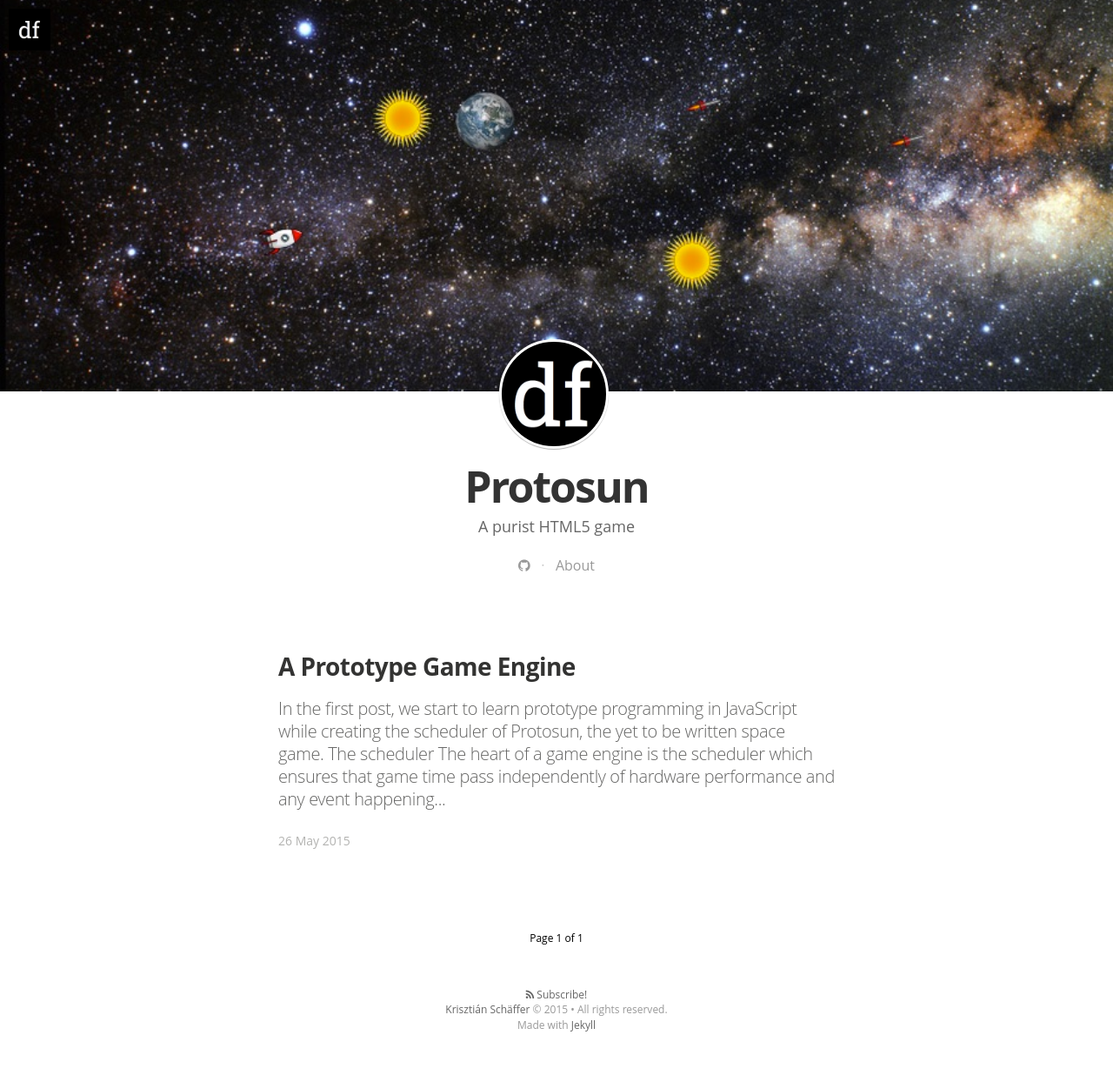
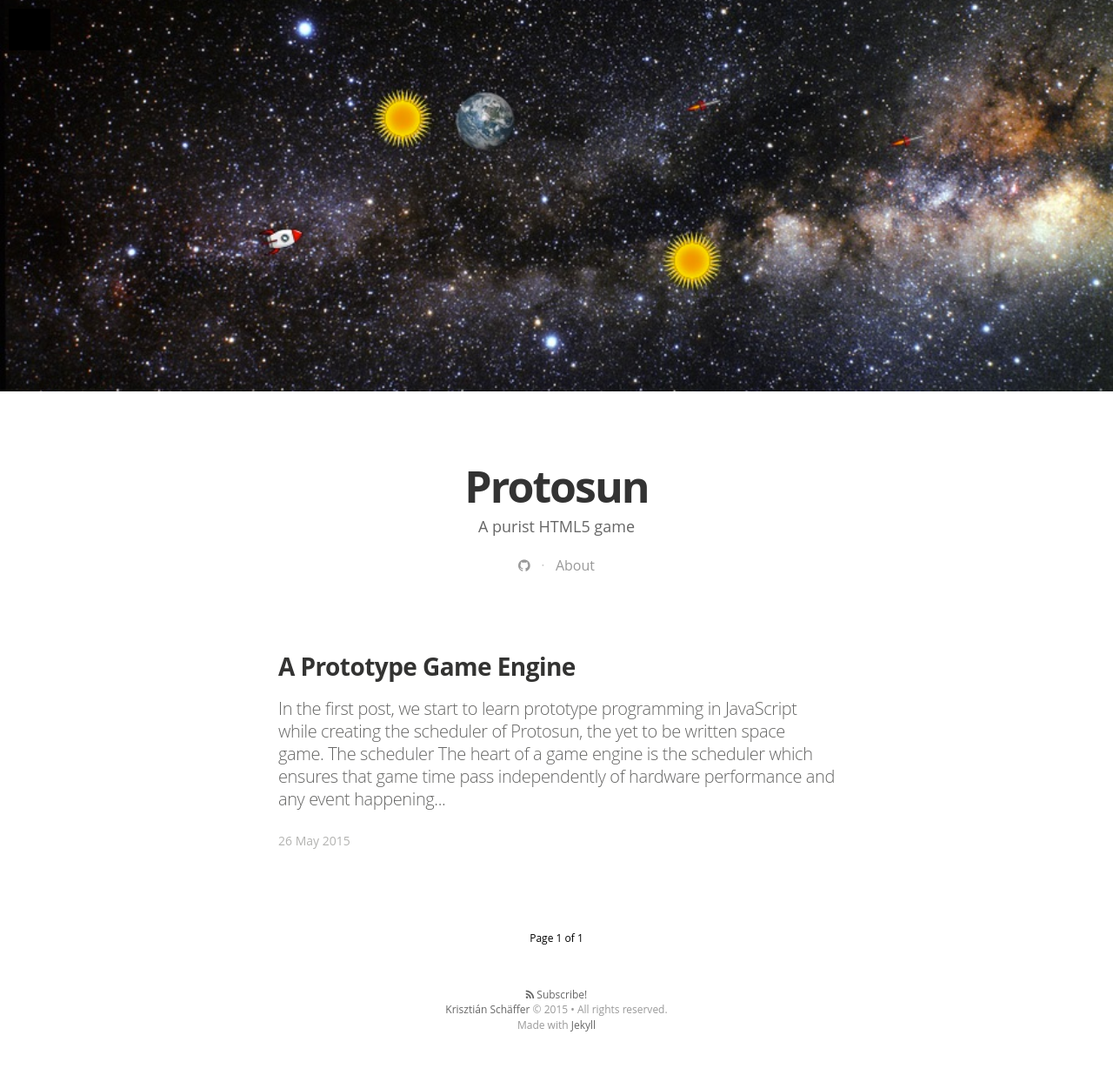
Before and after one commit to tisztamo/protosun, a Jekyll site: the page built from index.html, in a window 1280 px wide. Shown: the whole page at 87% size. Built offline with Jekyll 4.4.1, drawn with Linux system fonts in a browser that asks for light colours; nearby versions of some CDN libraries; some web fonts are replaced; Markdown is read by kramdown in place of the engine named in the settings; the list of posts is cut into pages by our own code.

Commit message:
site mods

```diff
--- a/_config.yml
+++ b/_config.yml
@@ -11,7 +11,7 @@
 
 email:
 #blog logo
-logo: "/assets/images/df_logo.jpg"
+logo:
 # blog cover
 cover: "/assets/images/background_image.jpg"
 
--- a/index.html
+++ b/index.html
@@ -10,7 +10,7 @@
 
 <header class="blog-header">
     {% if site.logo %}
-      <a class="blog-logo" href="{{site.url}}" style="background-image: url('{{ site.logo }}')">{{ site.title }}</a>
+      <a class="blog-logo" href="{{site.url}}" style="background-image: url('{{ site.logo | prepend: site.baseurl | prepend: site.url}}')">{{ site.title }}</a>
     {% endif %}
     <h1 class="blog-title">{{ site.title }}</h1>
     <h2 class="blog-description">{{ site.description }}</h2>
@@ -23,7 +23,7 @@
             &nbsp;&nbsp;·&nbsp;&nbsp;
         {% endif %}
       {% endfor %}
-      <a href="/about/">About</a>
+      <a href="{{ '/about/' | prepend: site.baseurl | prepend: site.url}}">About</a>
     </div>
 </header>
 
@@ -60,7 +60,7 @@
         <article class="post" itemscope itemtype="http://schema.org/BlogPosting" role="article">
           <div class="article-item">
             <header class="post-header">
-              <h2 class="post-title" itemprop="name"><a href="{{ post.url }}" itemprop="url">{{ post.title }}</a></h2>
+              <h2 class="post-title" itemprop="name"><a href="{{ post.url | prepend: site.baseurl | prepend: site.url }}" itemprop="url">{{ post.title }}</a></h2>
             </header>
             <section class="post-excerpt" itemprop="description">
               <p>{{ post.content | strip_html | truncatewords: 50 }}</p>
```
